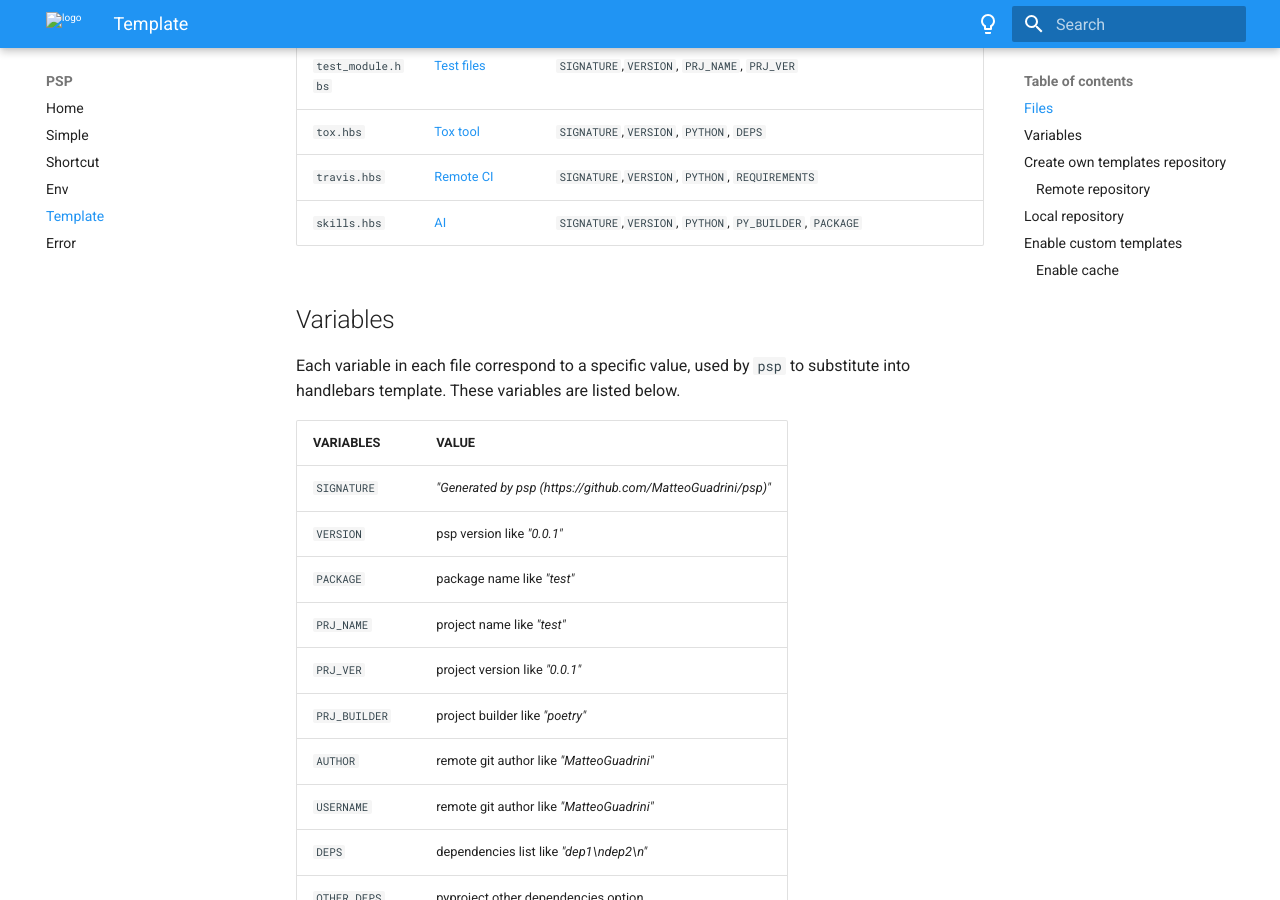
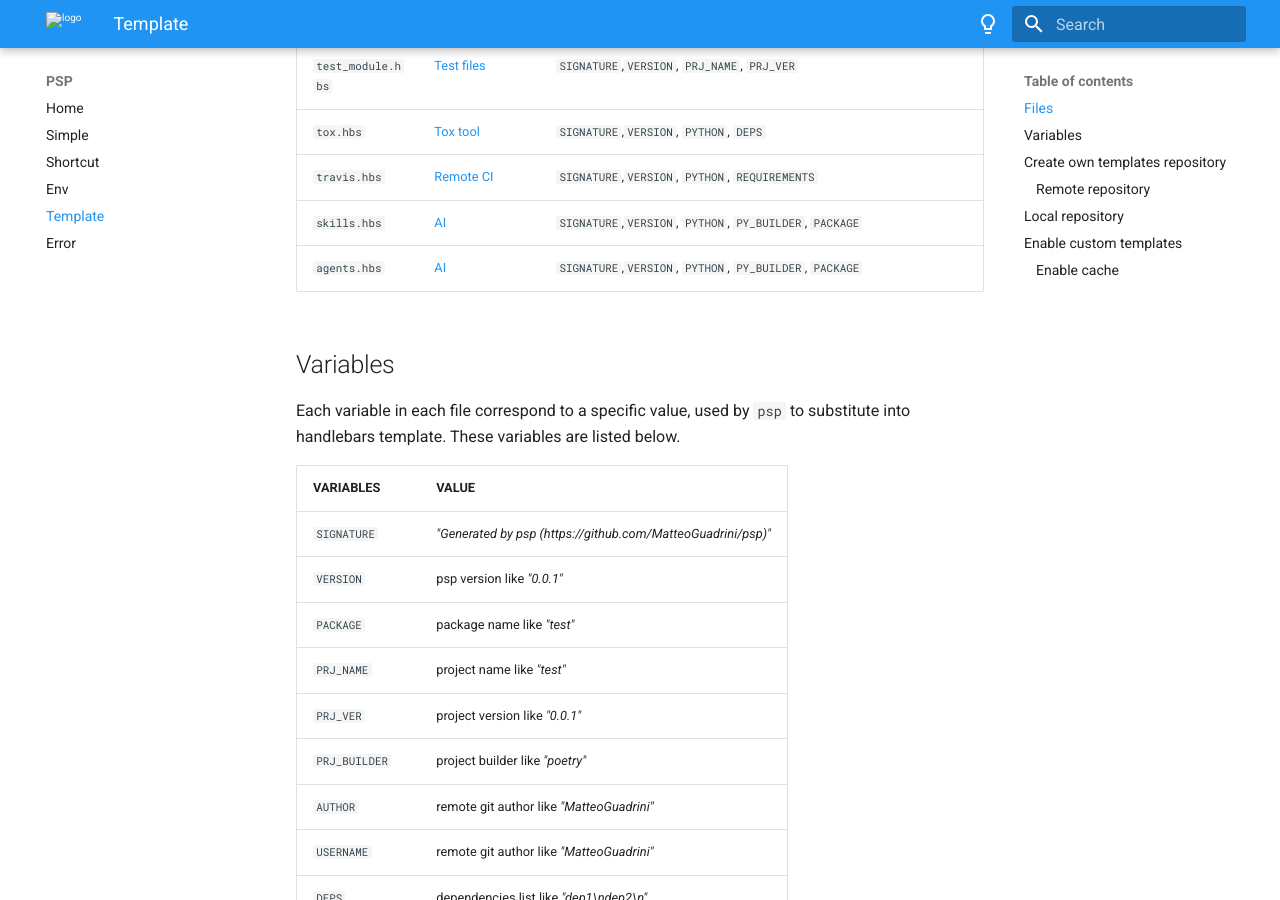
Before and after one commit to MatteoGuadrini/psp, an MkDocs documentation site: the page built from docs/template.md, in a window 1280 px wide and 900 px high, scrolled down 1964 px. Built offline with MkDocs 1.6.1 and Material for MkDocs 9.7.7, drawn with Linux system fonts in a browser that asks for light colours.

Commit message:
Update template.md

```diff
--- a/docs/template.md
+++ b/docs/template.md
@@ -42,6 +42,7 @@ avoid replacing some [special characters](https://handlebarsjs.com/guide/#html-e
 | `tox.hbs`              | [Tox tool](simple.md#tox-tool)                             | `SIGNATURE`,`VERSION`, `PYTHON`, `DEPS`                                                                                                                                                                                   |
 | `travis.hbs`           | [Remote CI](simple.md#remote-ci-continuous-integration)    | `SIGNATURE`,`VERSION`, `PYTHON`, `REQUIREMENTS`                                                                                                                                                                           |
 | `skills.hbs`           | [AI](simple.md#AI)    | `SIGNATURE`,`VERSION`, `PYTHON`, `PY_BUILDER`, `PACKAGE`                                                                                                                                                                           |
+| `agents.hbs`           | [AI](simple.md#AI)    | `SIGNATURE`,`VERSION`, `PYTHON`, `PY_BUILDER`, `PACKAGE`                                                                                                                                                                           |
 
 ## Variables
 
```
